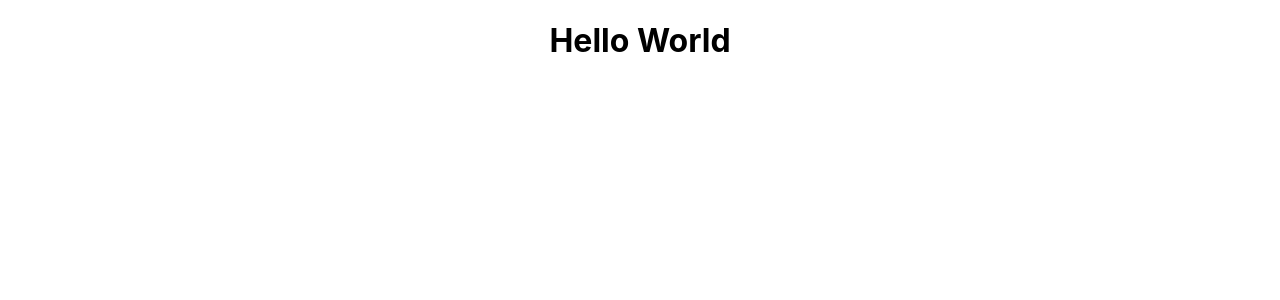
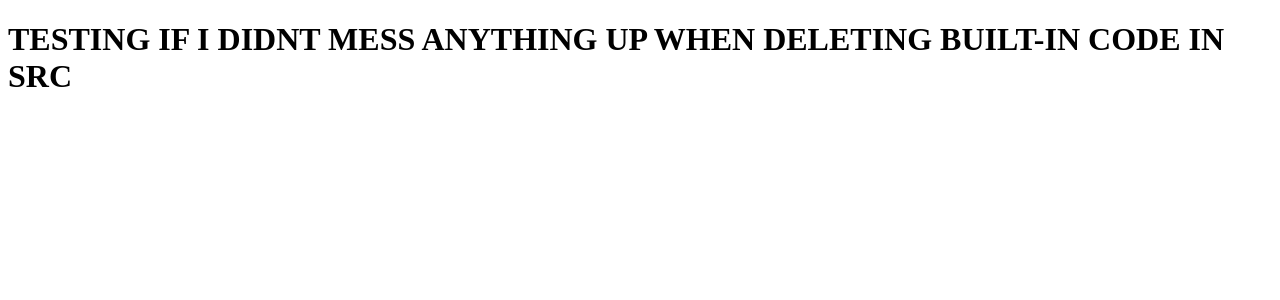
Before and after one commit to jcarpio3/russel_portfolio, a React (Create React App) app in the folder frontend/: page / in a window 1280 px wide. Shown: the top 300 px of the page. Built offline with nearby package versions, Linux system fonts and the light colour scheme.

Commit message:
Removed SRC files to start from scratch
- Added App.js
- Added Index.js

Test website can still start using "npm start" (didn't break anything just yet!)

```diff
--- a/frontend/src/App.css
+++ /dev/null
@@ -1,38 +0,0 @@
-.App {
-  text-align: center;
-}
-
-.App-logo {
-  height: 40vmin;
-  pointer-events: none;
-}
-
-@media (prefers-reduced-motion: no-preference) {
-  .App-logo {
-    animation: App-logo-spin infinite 20s linear;
-  }
-}
-
-.App-header {
-  background-color: #282c34;
-  min-height: 100vh;
-  display: flex;
-  flex-direction: column;
-  align-items: center;
-  justify-content: center;
-  font-size: calc(10px + 2vmin);
-  color: white;
-}
-
-.App-link {
-  color: #61dafb;
-}
-
-@keyframes App-logo-spin {
-  from {
-    transform: rotate(0deg);
-  }
-  to {
-    transform: rotate(360deg);
-  }
-}
--- a/frontend/src/App.js
+++ b/frontend/src/App.js
@@ -1,12 +1,9 @@
-import logo from './logo.svg';
-import './App.css';
+import React from 'react';
 
-function App() {
-  return (
-    <div className="App">
-      <h1>Hello World</h1>
-    </div>
-  );
+const App = () => {
+    return (
+        <h1>TESTING IF I DIDNT MESS ANYTHING UP WHEN DELETING BUILT-IN CODE IN SRC</h1>
+    );
 }
 
 export default App;
--- a/frontend/src/index.css
+++ /dev/null
@@ -1,13 +0,0 @@
-body {
-  margin: 0;
-  font-family: -apple-system, BlinkMacSystemFont, 'Segoe UI', 'Roboto', 'Oxygen',
-    'Ubuntu', 'Cantarell', 'Fira Sans', 'Droid Sans', 'Helvetica Neue',
-    sans-serif;
-  -webkit-font-smoothing: antialiased;
-  -moz-osx-font-smoothing: grayscale;
-}
-
-code {
-  font-family: source-code-pro, Menlo, Monaco, Consolas, 'Courier New',
-    monospace;
-}
--- a/frontend/src/index.js
+++ b/frontend/src/index.js
@@ -1,17 +1,7 @@
 import React from 'react';
-import ReactDOM from 'react-dom/client';
-import './index.css';
+import ReactDOM from 'react-dom';
+
 import App from './App';
-import reportWebVitals from './reportWebVitals';
 
-const root = ReactDOM.createRoot(document.getElementById('root'));
-root.render(
-  <React.StrictMode>
-    <App />
-  </React.StrictMode>
-);
 
-// If you want to start measuring performance in your app, pass a function
-// to log results (for example: reportWebVitals(console.log))
-// or send to an analytics endpoint. Learn more: https://bit.ly/CRA-vitals
-reportWebVitals();
+ReactDOM.createRoot(document.getElementById('root')).render(<App />)
--- a/frontend/src/reportWebVitals.js
+++ /dev/null
@@ -1,13 +0,0 @@
-const reportWebVitals = onPerfEntry => {
-  if (onPerfEntry && onPerfEntry instanceof Function) {
-    import('web-vitals').then(({ getCLS, getFID, getFCP, getLCP, getTTFB }) => {
-      getCLS(onPerfEntry);
-      getFID(onPerfEntry);
-      getFCP(onPerfEntry);
-      getLCP(onPerfEntry);
-      getTTFB(onPerfEntry);
-    });
-  }
-};
-
-export default reportWebVitals;
```
Also changed, not shown: frontend/src/setupTests.js (deleted, +0 -5 lines), frontend/src/logo.svg (deleted), 1 other file (tests, documents, lock files or other folders).
